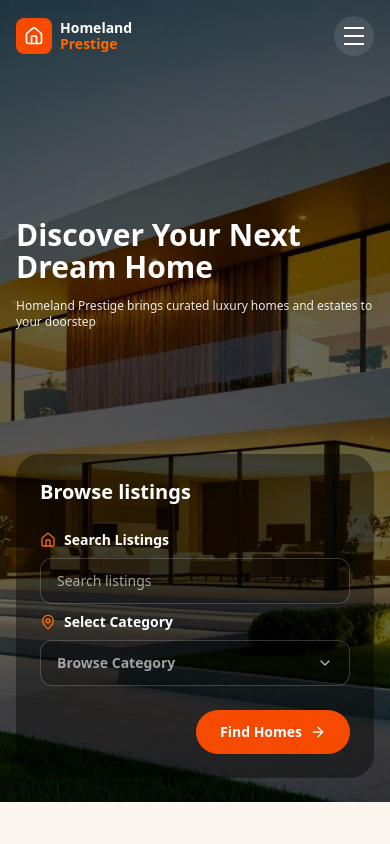
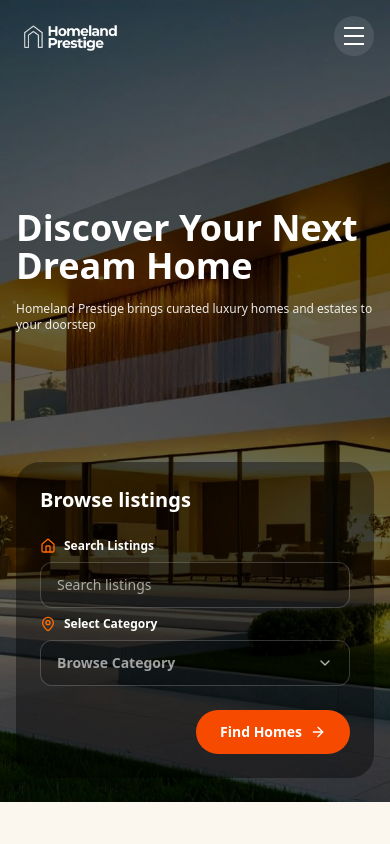
Before and after one commit to writefreak/tageinc, a Next.js app: page / in a window 390 px wide. Shown: the top 844 px of the page. Built offline with nearby package versions, Linux system fonts and the light colour scheme.

Commit message:
update hero

```diff
--- a/components/test-hero.tsx
+++ b/components/test-hero.tsx
@@ -72,18 +72,12 @@ export default function Hero() {
       >
         {/* Navbar */}
         <header className="flex items-center justify-between gap-4 px-4 py-4 sm:px-8 lg:px-12">
-          <div className="flex items-center gap-2">
-            <div className="flex h-9 w-9 items-center justify-center rounded-lg bg-orange-600 sm:h-10 sm:w-10">
-              <Home className="h-5 w-5 text-white sm:h-6 sm:w-6" />
-            </div>
-            <div className="leading-tight">
-              <p className="text-sm font-bold text-white sm:text-base">
-                Homeland
-              </p>
-              <p className="text-sm font-bold text-orange-500 sm:text-base -mt-1">
-                Prestige
-              </p>
-            </div>
+          <div className="h-10 md:h-12">
+            <img
+              src="/homeland.png"
+              alt=""
+              className="h-full w-full object-cover"
+            />
           </div>
 
           {/* Desktop nav */}
@@ -181,14 +175,14 @@ export default function Hero() {
         </AnimatePresence>
 
         {/* Hero heading */}
-        <div className="flex flex-1 flex-col justify-center px-4 pt-10 sm:px-8 lg:px-12">
+        <div className="flex flex-1 flex-col justify-center px-4 pt-6 md:pt-10 sm:px-8 lg:px-12">
           <motion.h1
             initial={{ opacity: 0, y: 24 }}
             animate={{ opacity: 1, y: 0 }}
             transition={{ duration: 0.6, ease: "easeOut" }}
-            className="max-w-3xl text-3xl md:text-6xl font-bold leading-[1.05] text-white"
+            className="md:max-w-3xl max-w-full text-4xl md:text-6xl font-bold leading-[1.05] text-white"
           >
-            Discover Your Next <br /> Dream Home
+            Discover Your Next <br className="hidden md:block" /> Dream Home
             <br />
             {/* <span className="text-orange-500">Home</span> */}
           </motion.h1>
@@ -263,7 +257,7 @@ function Field({
 }) {
   return (
     <div className="flex flex-col gap-2">
-      <div className="flex items-center gap-2 text-sm font-semibold text-white">
+      <div className="flex items-center gap-2 text-xs md:text-sm font-semibold text-white">
         {icon}
         {label}
       </div>
@@ -291,7 +285,7 @@ function Dropdown({
 
   return (
     <div className="relative flex flex-col gap-2">
-      <div className="flex items-center gap-2 text-sm font-semibold text-white">
+      <div className="flex items-center text-xs md:text-sm gap-2 font-semibold text-white">
         {icon}
         {label}
       </div>
```
Also changed, not shown: public/homeland.png (added).
